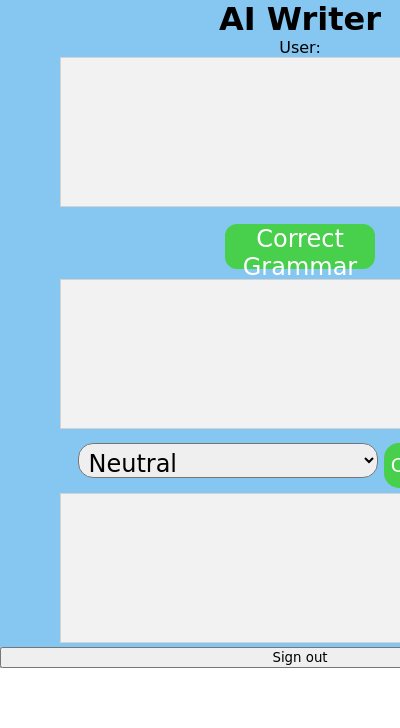
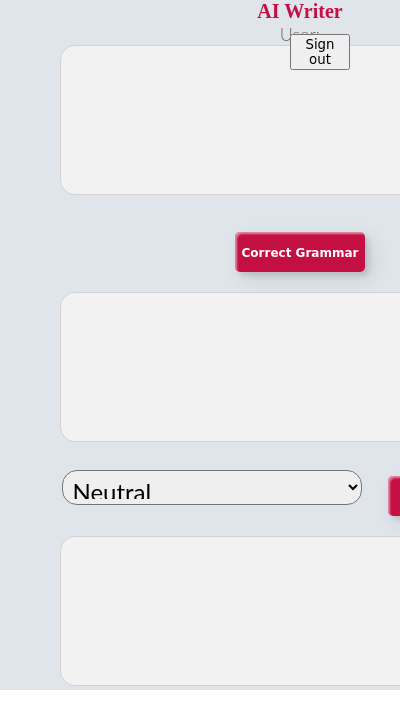
Before and after one commit to toitek/chrome_extension, a browser extension: page ui/popup.html in a window 400 px wide. Shown: the top 728 px of the page. Drawn offline with Linux system fonts and the light colour scheme.

Commit message:
update on ui

```diff
--- /dev/null
+++ b/scripts/options.js
@@ -0,0 +1,3 @@
+document.querySelector("#sidebar-button").addEventListener("click", function () {
+    window.open("http://127.0.0.1:5500/ui/popup.html", "_blank");
+});
--- a/ui/popup.html
+++ b/ui/popup.html
@@ -11,7 +11,7 @@
         <h1>AI Writer</h1>
         <p id="name">User: </p>
         <textarea id="original-text"></textarea>
-        <button id="correct-grammar-btn">Correct Grammar</button>
+        <button class="custom-btn" id="correct-grammar-btn"><span>Correct Grammar</span></button>
         <textarea id="corrected-text"></textarea>
 
         <select id="tone-select">
@@ -20,7 +20,7 @@
             <option value="friendly">Friendly</option>
             <option value="sarcastic">Sarcastic</option>
         </select>
-        <button id="change-tone-btn">Change Tone</button>
+        <button class="custom-btn" id="change-tone-btn"><span>Change Tone</span></button>
         <textarea id="toned-text"></textarea>
 
         <button type="button" class="btn btn-danger" onclick="signOut();">Sign out</button>
--- a/ui/styles/popup.css
+++ b/ui/styles/popup.css
@@ -5,24 +5,43 @@
     margin: 0;
     font-family: 'Righteous', cursive;
     box-sizing: border-box;
+
 }
 
 /* .write {
     display: none;
 } */
 
-.g-signin2 {
+h1 {
+  position: relative;
+  text-align: center;
+  color: #c30f42;
+  font-size: 20px;
+  font-family: "Cormorant Garamond", serif;
+}
+
+/* .g-signin2 {
     position: absolute;
     top: 50%;
     left: 50%;
     margin-top: -50px;
     margin-left: -50px;
+} */
+
+.btn-danger{
+    width: 15%;
+    position: absolute;
+    top: 10%;
+    left: 85%;
+    margin-top: -50px;
+    margin-left: -50px;
 }
+
 .write {
     text-align: center;
     height: 100%;
     width: 100%;
-    background-color:rgb(134, 199, 241);
+    background-color:#e0e5ec;
     background-size: cover;
     background-position: center;
 }
@@ -36,24 +55,9 @@
     margin-bottom: 13px;
     border: 1px solid lightgray;
     background-color: #f2f2f2;
+    border-radius: 15px;
 }
 
-/* Correct grammar styles */
-#correct-grammar-btn {
-    width: 25%;
-    height: 45px;
-    background-color: #48cf4c;
-    color: white;
-    font-size: 1.5em;
-    margin-bottom: 5px;
-    border: transparent;
-    border-radius: 12px;
-
-}
-#correct-grammar-btn:hover {
-    background-color: #248328;
-    transition: .4s;
-}
 #corrected-text {
     width: 80%;
     height: 150px;
@@ -63,11 +67,14 @@
     border: 1px solid lightgray;
     background-color: #f2f2f2;
     text-align: left;
-    overflow-y: scroll;
+    /* overflow-y: scroll; */
     resize: none;
-    /* pointer-events: none; */
+    border-radius: 15px;
+    -webkit-border-radius: 15px;
+    -moz-border-radius: 15px;
+/* pointer-events: none; */
+}
 
-}
 
 /* Tone change styles */
 #tone-select {
@@ -77,21 +84,9 @@
     font-size: 1.5em;
     margin-bottom: 5px;
     border-radius: 15px;
+    font-family: 'Lato', sans-serif;
 }
-#change-tone-btn {
-    width: 23%;
-    height: 45px;
-    background-color: #48cf4c;
-    color: white;
-    font-size: 1.2em;
-    margin-bottom: 5px;
-    border: transparent;
-    border-radius: 15px;
-}
-#change-tone-btn:hover {
-    background-color: #248328;
-    transition: .4s;
-}
+
 #toned-text {
     width: 80%;
     height: 150px;
@@ -100,7 +95,222 @@
     border: 1px solid lightgray;
     background-color: #f2f2f2;
     text-align: left;
-    overflow-y: scroll;
+    border-radius: 15px;
+    /* overflow-y: scroll; */
     resize: none;
     /* pointer-events: none; */
 }
+
+
+p {
+    font-family: 'Lato', sans-serif;
+    font-weight: 300;
+    text-align: center;
+    font-size: 18px;
+    color: #676767;
+}
+.frame {
+    width: 90%;
+    margin: 40px auto;
+    text-align: center;
+}
+
+
+button {
+    margin: 20px;
+}
+
+.custom-btn {
+    width: 130px;
+    height: 40px;
+    color: #fff;
+    border-radius: 5px;
+    padding: 10px 25px;
+    font-family: 'Lato', sans-serif;
+    font-weight: 500;
+    background: transparent;
+    cursor: pointer;
+    transition: all 0.3s ease;
+    position: relative;
+    display: inline-block;
+    box-shadow:inset 2px 2px 2px 0px rgba(255,255,255,.5),
+    7px 7px 20px 0px rgba(0,0,0,.1),
+    4px 4px 5px 0px rgba(0,0,0,.1);
+    outline: none;
+}
+
+/* 3 */
+
+#correct-grammar-btn {
+    width: 25%;
+    height: 45px;
+    color: #fff;
+    background:  #c30f42;
+    width: 130px;
+    height: 40px;
+    line-height: 42px;
+    padding: 0;
+    border: none;
+    font-size: 12px;
+    font-weight: 600;
+    font-family: 'Lato', sans-serif;
+
+}
+
+#correct-grammar-btn span {
+    position: relative;
+    display: block;
+    width: 100%;
+    height: 100%;
+}
+
+#correct-grammar-btn:before,
+#correct-grammar-btn:after {
+    position: absolute;
+    content: "";
+    right: 0;
+    top: 0;
+    /* background: rgba(2,126,251,1); */
+    background: #c30f42;
+    transition: all 0.3s ease;
+}
+
+#correct-grammar-btn:before {
+    height: 0%;
+    width: 2px;
+}
+
+#correct-grammar-btn:after {
+    width: 0%;
+    height: 2px;
+}
+
+#correct-grammar-btn:hover{
+    background: transparent;
+    box-shadow: none;
+}
+
+#correct-grammar-btn:hover:before {
+    height: 100%;
+}
+
+#correct-grammar-btn:hover:after {
+    width: 100%;
+}
+#correct-grammar-btn span:hover{
+    /* color: rgba(2,126,251,1); */
+    color: #c30f42;
+}
+
+#correct-grammar-btn span:before,
+#correct-grammar-btn span:after {
+    position: absolute;
+    content: "";
+    left: 0;
+    bottom: 0;
+    /* background: rgba(2,126,251,1); */
+    background: #c30f42;
+    transition: all 0.3s ease;
+}
+
+#correct-grammar-btn span:before {
+    width: 2px;
+    height: 0%;
+}
+
+#correct-grammar-btn span:after {
+    width: 0%;
+    height: 2px;
+}
+
+#correct-grammar-btn span:hover:before {
+    height: 100%;
+}
+
+#correct-grammar-btn span:hover:after {
+    width: 100%;
+}
+/* change-tone-btn */
+
+#change-tone-btn {
+    background:  #c30f42;
+    /* background: linear-gradient(0deg, rgba(0,172,238,1) 0%, rgba(2,126,251,1) 100%); */
+    width: 130px;
+    height: 40px;
+    line-height: 42px;
+    padding: 0;
+    border: none;
+    font-size: 12px;
+    font-weight: 600;
+    font-family: 'Lato', sans-serif;
+
+}
+#change-tone-btn span {
+    position: relative;
+    display: block;
+    width: 100%;
+    height: 100%;
+}
+
+#change-tone-btn:before,
+#change-tone-btn:after {
+    position: absolute;
+    content: "";
+    right: 0;
+    top: 0;
+    background:  #c30f42;
+    transition: all 0.3s ease;
+}
+
+#change-tone-btn:before {
+    height: 0%;
+    width: 2px;
+}
+
+#change-tone-btn:after {
+    width: 0%;
+    height: 2px;
+}
+
+#change-tone-btn:hover{
+    background: transparent;
+    box-shadow: none;
+}
+
+#change-tone-btn:hover:before {
+    height: 100%;
+}
+
+#change-tone-btn:hover:after {
+    width: 100%;
+}
+#change-tone-btn span:hover{
+    color:  #c30f42;
+}
+#change-tone-btn span:before,
+#change-tone-btn span:after {
+    position: absolute;
+    content: "";
+    left: 0;
+    bottom: 0;
+    background:  #c30f42;
+    transition: all 0.3s ease;
+}
+
+#change-tone-btn span:before {
+    width: 2px;
+    height: 0%;
+}
+
+#change-tone-btn span:after {
+    width: 0%;
+    height: 2px;
+}
+
+#change-tone-btn span:hover:before {
+    height: 100%;
+}
+
+#change-tone-btn span:hover:after {
+    width: 100%;
+}
```
Also changed, not shown: ui/options.html (+1 -0 lines).
